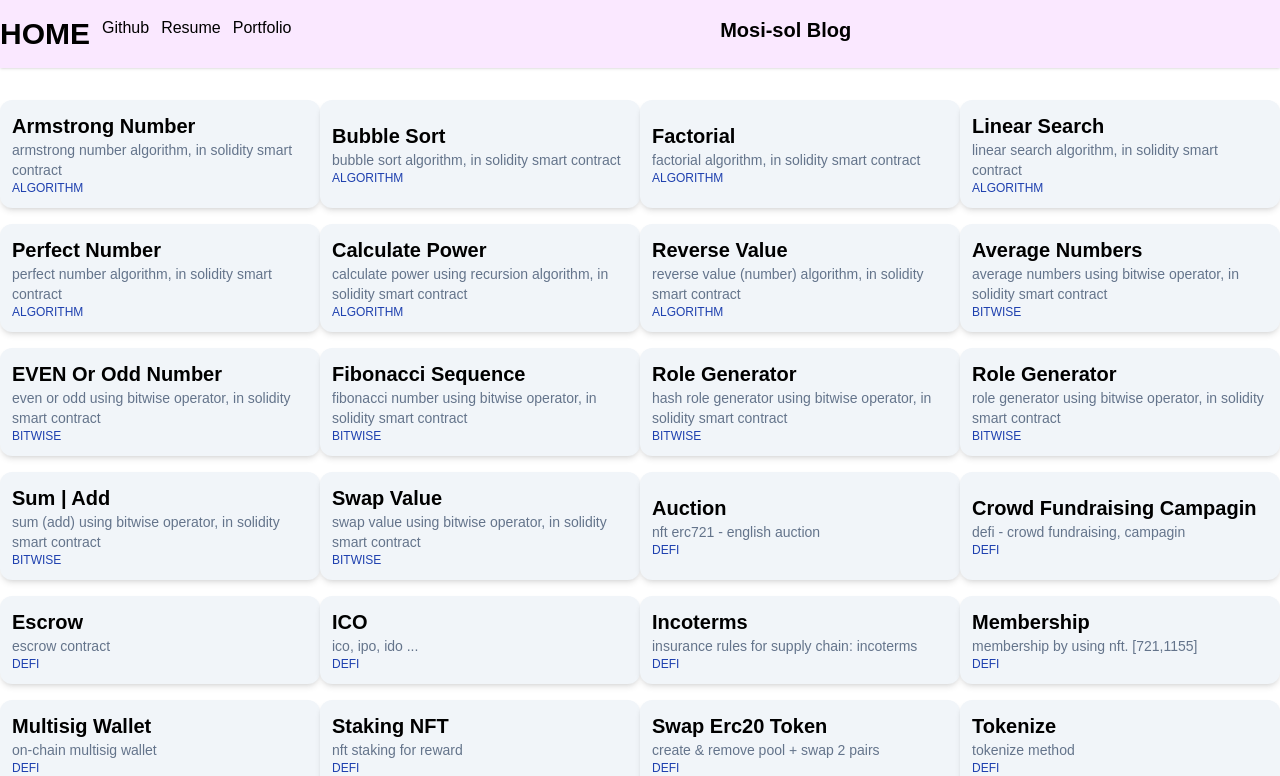
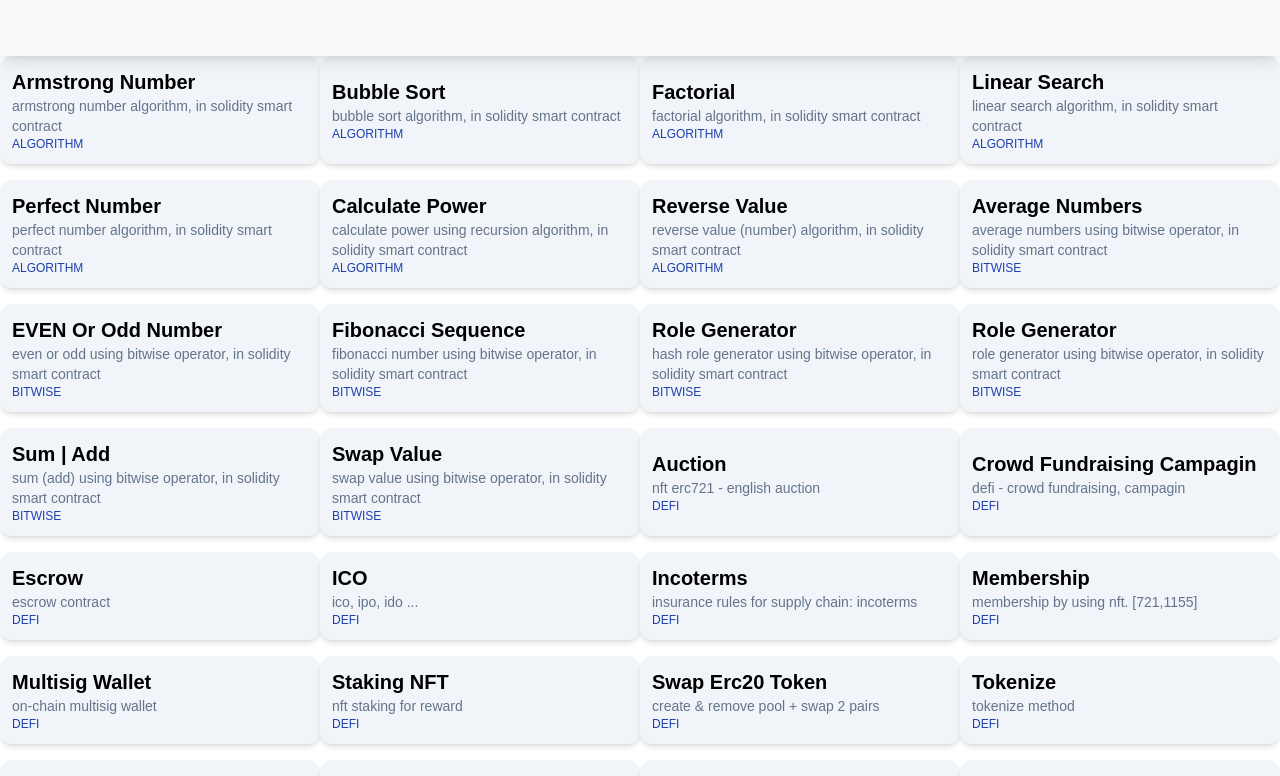
Before and after one commit to mosi-arch/blog, a Next.js app: page / in a window 1280 px wide. Shown: the top 776 px of the page. Built offline with nearby package versions, Linux system fonts and the light colour scheme.

Commit message:
Update layout.js

```diff
--- a/components/layout.js
+++ b/components/layout.js
@@ -3,23 +3,34 @@
 export default function Layout({ children }) {
   return (
     <div className='flex flex-col min-h-screen'>
-      <header className='bg-fuchsia-100 mb-8 py-4 shadow'>
-        <div className='container mx-auto flex justify-center'>
+      <nav class="navbar navbar-expand-lg shadow-lg py-2 bg-gray-50 relative flex items-center w-full justify-between">
+          <div class="px-6">
+            <div class="navbar-collapse collapse grow items-center" id="navbarSupportedContentX">
+            <ul class="navbar-nav mr-auto flex flex-row">
+              <li class="nav-item">
                 <Link href='/'>
-            <a className='text-3xl font-bold'>HOME</a>
+                <a class="nav-link block pr-2 lg:px-2 py-2 text-gray-600 hover:text-gray-700 focus:text-gray-700 transition duration-150 ease-in-out" data-mdb-ripple="true" data-mdb-ripple-color="light">BLOG</a>
                 </Link>
+              </li>
+              <li class="nav-item">
                 <Link href='https://github.com/mosi-sol'>
-            <a className='text-base font-light ml-3'>Github</a>
+                <a class="nav-link block pr-2 lg:px-2 py-2 text-gray-600 hover:text-gray-700 focus:text-gray-700 transition duration-150 ease-in-out" data-mdb-ripple="true" data-mdb-ripple-color="light">Github</a>
                 </Link>
+              </li>
+              <li class="nav-item">
                 <Link href='https://sol-app.github.io/resume/'>
-            <a className='text-base font-light ml-3'>Resume</a>
+                <a class="nav-link block pr-2 lg:px-2 py-2 text-gray-600 hover:text-gray-700 focus:text-gray-700 transition duration-150 ease-in-out" data-mdb-ripple="true" data-mdb-ripple-color="light">Resume</a>
                 </Link>
+              </li>
+              <li class="nav-item">
                 <Link href='https://sol-app.github.io/mosi-sol/'>
-            <a className='text-base font-light ml-3'>Portfolio</a>
+                <a class="nav-link block pr-2 lg:px-2 py-2 text-gray-600 hover:text-gray-700 focus:text-gray-700 transition duration-150 ease-in-out" data-mdb-ripple="true" data-mdb-ripple-color="light">Portfolio</a>
                 </Link>
-          <span className='text-base mx-auto text-xl font-bold'>Mosi-sol Blog</span>{' '}
+              </li>
+            </ul>
             </div>
-      </header>
+          </div>
+        </nav>
       <main className='container mx-auto flex-1 w-full'>{children}</main>
       <footer className='bg-fuchsia-100 mt-8 py-4'>
         <div className='container mx-auto flex justify-center text-xl'>
```
Lines whose indentation alone changed are shown as unchanged.
